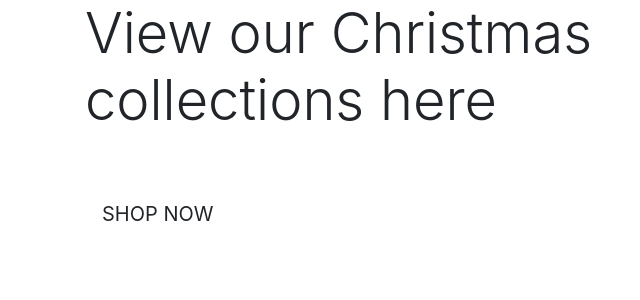
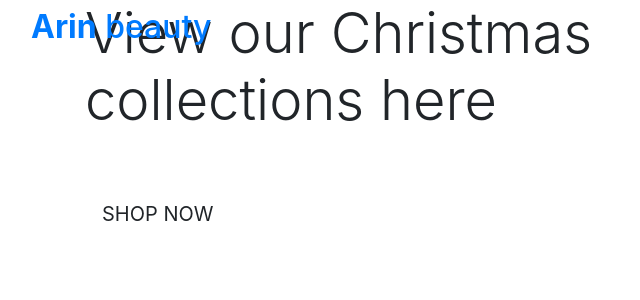
Before and after one commit to irenenev24/ArinBeauty, a Django app: page / in a window 1280 px wide. Shown: the top 300 px of the page, without its empty margins (0-640 px from the left). Run offline with Django 3.2, Linux system fonts and the light colour scheme; some libraries are stand-ins or nearby versions.

Commit message:
added main page header

```diff
--- a/templates/base.html
+++ b/templates/base.html
@@ -32,7 +32,19 @@
     <title>Arin Beauty {% block extra_title%}{% endblock %}</title>
   </head>
   <body>
-    <header class="container-fluid fixed-top"></header>
+    <header class="container-fluid fixed-top">
+      <div class="row">
+        <div class="col-12 col-lg-4 my-auto py-1 py-lg-0 text-center text-lg-left">
+          <a href="{ url 'home'}" class="nav-link main-logo-link">
+            <h2><strong>Arin</strong> beauty</h2>
+          </a>
+        </div>
+        <div class="col-12 col-lg-4 my-auto py-1 py-lg-0">
+        </div>
+        <div class="col-12 col-lg-4 my-auto py-1 py-lg-0">
+        </div>
+      </div>
+    </header>
 
     {% if messages %}
     <div class="message-container"></div>
```
